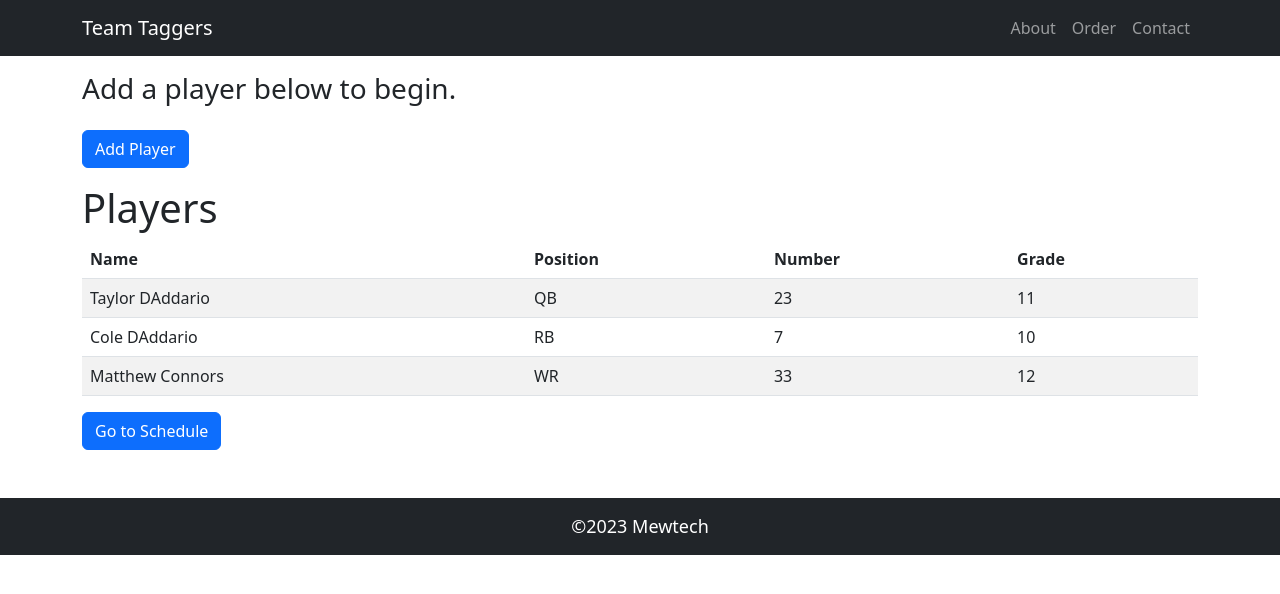
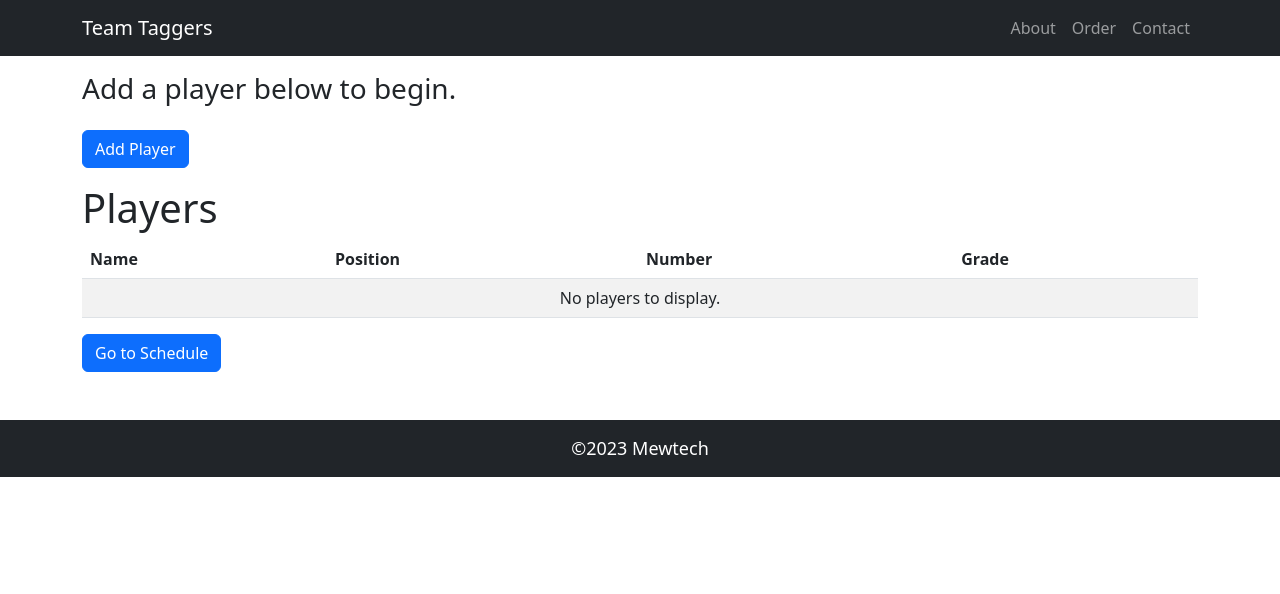
Before and after one commit to mconnors333/team-taggers-, an Angular app: page /Order in a window 1280 px wide. Shown: the top 594 px of the page. Built offline with nearby package versions, Linux system fonts and the light colour scheme.

Commit message:
4 files modified

```diff
--- a/src/app/logo/logo.component.ts
+++ b/src/app/logo/logo.component.ts
@@ -25,7 +25,24 @@ export class LogoComponent implements OnInit {
     public activateRoute: ActivatedRoute,
     public orderService: OrderService
   ) {}
-  ngOnInit() {}
+  ngOnInit() {
+    console.log(this.orderService.currentLogo);
+
+    if (this.orderService.currentLogo) {
+      console.log(this.orderService.currentLogo);
+      this.load(this.orderService.currentLogo);
+    } else {
+      // this.uploadedFileSrc = this.orderService._getSchedule();
+    }
+  }
+
+  load(file) {
+    const reader = new FileReader();
+    reader.onload = (e) => (this.uploadedFileSrc = reader.result);
+
+    reader.readAsDataURL(file);
+    // this.uploadedFileSrc = URL.createObjectURL(this.uploadedFile);
+  }
 
   loadFile(event: Event) {
     console.log(this.uploadedFile);
@@ -42,10 +59,12 @@ export class LogoComponent implements OnInit {
 
       reader.readAsDataURL(file);
     }
-    this.uploadedFileSrc = URL.createObjectURL(this.uploadedFile);
+    // this.uploadedFileSrc = URL.createObjectURL(this.uploadedFile);
   }
 
   goToSummary() {
+    this.orderService.currentLogo = this.uploadedFileSrc;
+
     this.router.navigate(['Summary']);
   }
   goBack() {
--- a/src/app/players/players.component.ts
+++ b/src/app/players/players.component.ts
@@ -32,13 +32,21 @@ export class PlayersComponent implements OnInit {
     public orderService: OrderService
   ) {}
   ngOnInit() {
-    this.players = this.orderService._getPlayers();
+    if (
+      this.orderService.currentPlayers &&
+      this.orderService.currentPlayers.length > 0
+    ) {
+      this.players = this.orderService.currentPlayers;
+    } else {
+      this.players = this.orderService._getPlayers();
+    }
   }
 
   addPlayer() {
     console.log(this.playersForm.value);
     this.players.push(this.playersForm.value);
     this.playersForm.reset();
+    this.orderService.currentPlayers = this.players;
   }
 
   goToSchedule() {
--- a/src/app/schedule/schedule.component.ts
+++ b/src/app/schedule/schedule.component.ts
@@ -33,18 +33,24 @@ export class ScheduleComponent implements OnInit {
   ) {}
 
   ngOnInit() {
-    let test = this.orderService.currentPlayers;
-    console.log(test);
-    this.games = this.orderService._getSchedule();
+    if (
+      this.orderService.currentSchedule &&
+      this.orderService.currentSchedule.length > 0
+    ) {
+      this.games = this.orderService.currentPlayers;
+    } else {
+      this.games = this.orderService._getSchedule();
+    }
   }
 
   addGame() {
-    console.log('property added');
     console.log(this.scheduleForm.value);
     this.games.push(this.scheduleForm.value);
     this.scheduleForm.reset();
+    this.orderService.currentSchedule = this.games;
   }
   goToLogo() {
+    this.orderService.currentSchedule = this.games;
     this.router.navigate(['Logo']);
   }
   goBack() {
--- a/src/app/services/order.service.ts
+++ b/src/app/services/order.service.ts
@@ -32,6 +32,7 @@ export class OrderService {
   }
 
   set currentLogo(val: any) {
+    console.log(val);
     this.logo = val;
   }
 
@@ -42,57 +43,57 @@ export class OrderService {
   /** GET get single Encompassclient record */
   public _getPlayers() {
     return [
-      {
-        id: 1,
-        firstName: 'Taylor',
-        lastName: 'DAddario',
-        position: 'QB',
-        grade: '11',
-        number: '23',
-      },
-      {
-        id: 2,
-        firstName: 'Cole',
-        lastName: 'DAddario',
-        position: 'RB',
-        grade: '10',
-        number: '7',
-      },
-      {
-        id: 3,
-        firstName: 'Matthew',
-        lastName: 'Connors',
-        position: 'WR',
-        grade: '12',
-        number: '33',
-      },
+      // {
+      //   id: 1,
+      //   firstName: 'Taylor',
+      //   lastName: 'DAddario',
+      //   position: 'QB',
+      //   grade: '11',
+      //   number: '23',
+      // },
+      // {
+      //   id: 2,
+      //   firstName: 'Cole',
+      //   lastName: 'DAddario',
+      //   position: 'RB',
+      //   grade: '10',
+      //   number: '7',
+      // },
+      // {
+      //   id: 3,
+      //   firstName: 'Matthew',
+      //   lastName: 'Connors',
+      //   position: 'WR',
+      //   grade: '12',
+      //   number: '33',
+      // },
     ];
     // return this.http.get<any[]>(`${this.apiUrl}api/v1/EncompassClient/searchEncompassclient?GUID=${Guid}`);
   }
 
   public _getSchedule() {
     return [
-      {
-        id: 1,
-        date: '3/3/23',
-        opponent: 'Cumberland',
-        location: 'Home',
-        time: '11A',
-      },
-      {
-        id: 2,
-        date: '3/10/23',
-        opponent: 'Pawtucket',
-        location: 'Away',
-        time: '4P',
-      },
-      {
-        id: 3,
-        date: '3/17/23',
-        opponent: 'Lincoln',
-        location: 'Home',
-        time: '3P',
-      },
+      // {
+      //   id: 1,
+      //   date: '3/3/23',
+      //   opponent: 'Cumberland',
+      //   location: 'Home',
+      //   time: '11A',
+      // },
+      // {
+      //   id: 2,
+      //   date: '3/10/23',
+      //   opponent: 'Pawtucket',
+      //   location: 'Away',
+      //   time: '4P',
+      // },
+      // {
+      //   id: 3,
+      //   date: '3/17/23',
+      //   opponent: 'Lincoln',
+      //   location: 'Home',
+      //   time: '3P',
+      // },
     ];
     // return this.http.get<any[]>(`${this.apiUrl}api/v1/EncompassClient/searchEncompassclient?GUID=${Guid}`);
   }
```
